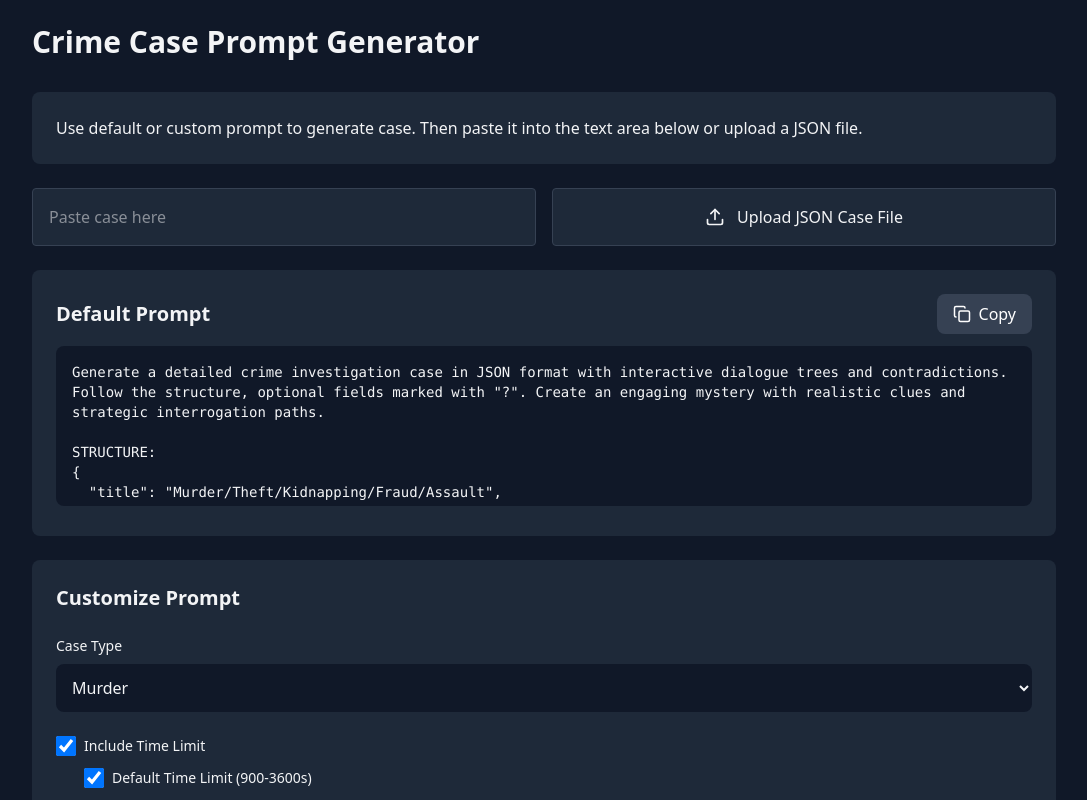
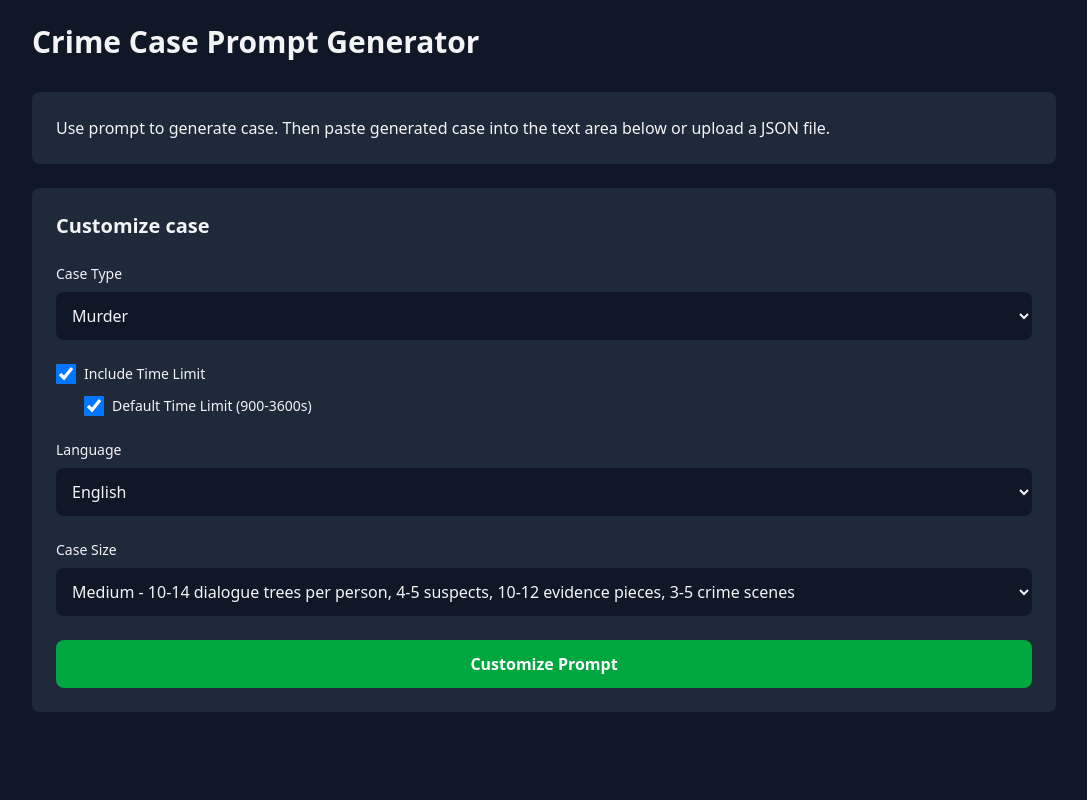
Before and after one commit to frontendMilord/crime-investigation, a React (Vite) app: page /generate-case in a window 1280 px wide. Shown: the top 800 px of the page, without its empty margins (96-1183 px from the left). Built offline with nearby package versions, Linux system fonts and the light colour scheme.

Commit message:
get rid of default prompt on generate case page

```diff
--- a/src/pages/GenerateCase/page.tsx
+++ b/src/pages/GenerateCase/page.tsx
@@ -1,10 +1,6 @@
 import { useState } from 'react'
 import { Copy, Check } from 'lucide-react'
-import {
-	CASE_LANGUAGES,
-	CASE_TYPES,
-	DEFAULT_PROMT_FOR_AI_CASE_GENERATION,
-} from '../../consts/case'
+import { CASE_LANGUAGES, CASE_TYPES } from '../../consts/case'
 import UploadCase from '../../components/UploadCase'
 import type { ICase } from '../../types'
 import { useCaseStore } from '../../store/case'
@@ -35,8 +31,7 @@ const CASE_SIZES = [
 ]
 
 export default function GenerateCasePage() {
-	const [copiedDefault, setCopiedDefault] = useState(false)
-	const [copiedCustom, setCopiedCustom] = useState(false)
+	const [copied, setCopied] = useState(false)
 
 	const [caseType, setCaseType] = useState('Murder')
 	const [hasTimeLimit, setHasTimeLimit] = useState(true)
@@ -326,47 +321,12 @@ GENERAL TIPS:
 				<h1 className='text-3xl font-bold mb-8'>Crime Case Prompt Generator</h1>
 
 				<div className='bg-gray-800 rounded-lg p-6'>
-					Use default or custom prompt to generate case. Then paste it into the
-					text area below or upload a JSON file.
-				</div>
-
-				<div className='flex flex-col lg:flex-row gap-4'>
-					<PasteGeneratedCase
-						onSuccess={onFileUploadSuccess}
-						onError={onFileUploadError}
-					/>
-					<UploadCase
-						onSuccess={onFileUploadSuccess}
-						onError={onFileUploadError}
-					/>
+					Use prompt to generate case. Then paste generated case into the text
+					area below or upload a JSON file.
 				</div>
 
 				<div className='bg-gray-800 rounded-lg p-6'>
-					<div className='flex items-center justify-between mb-3'>
-						<h2 className='text-xl font-semibold'>Default Prompt</h2>
-						<button
-							onClick={() =>
-								copyToClipboard(
-									DEFAULT_PROMT_FOR_AI_CASE_GENERATION,
-									setCopiedDefault
-								)
-							}
-							className='flex items-center gap-2 bg-gray-700 hover:bg-gray-600 text-white py-2 px-4 rounded-lg transition-colors'
-						>
-							{copiedDefault ? <Check size={18} /> : <Copy size={18} />}
-							{copiedDefault ? 'Copied!' : 'Copy'}
-						</button>
-					</div>
-					<textarea
-						readOnly
-						value={DEFAULT_PROMT_FOR_AI_CASE_GENERATION}
-						className='w-full h-40 bg-gray-900 text-gray-100 p-4 rounded-lg font-mono text-sm resize-none focus:outline-none focus:ring-2 focus:ring-blue-500'
-					/>
-				</div>
-
-				<div className='bg-gray-800 rounded-lg p-6'>
-					<h2 className='text-xl font-semibold mb-6'>Customize Prompt</h2>
-
+					<h2 className='text-xl font-semibold mb-6'>Customize case</h2>
 					<div className='space-y-6'>
 						<div>
 							<label className='block text-sm font-medium mb-2'>
@@ -486,11 +446,11 @@ GENERAL TIPS:
 							<div className='flex items-center justify-between mb-3'>
 								<h2 className='text-xl font-semibold'>Customized Prompt</h2>
 								<button
-									onClick={() => copyToClipboard(customPrompt, setCopiedCustom)}
+									onClick={() => copyToClipboard(customPrompt, setCopied)}
 									className='flex items-center gap-2 bg-gray-700 hover:bg-gray-600 text-white py-2 px-4 rounded-lg transition-colors'
 								>
-									{copiedCustom ? <Check size={18} /> : <Copy size={18} />}
-									{copiedCustom ? 'Copied!' : 'Copy'}
+									{copied ? <Check size={18} /> : <Copy size={18} />}
+									{copied ? 'Copied!' : 'Copy'}
 								</button>
 							</div>
 							<textarea
```
